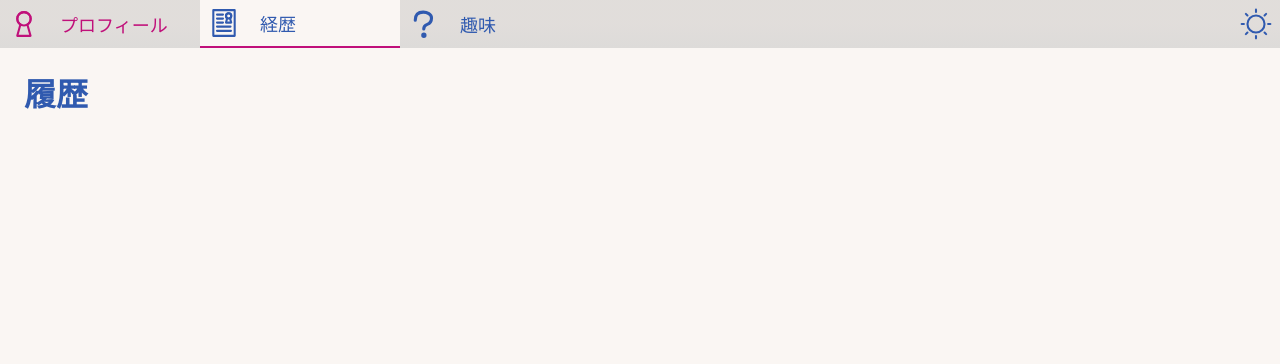
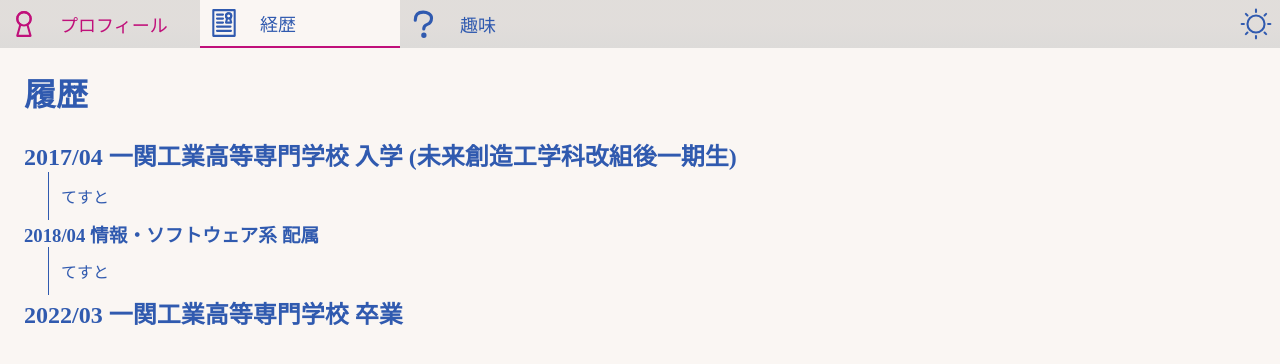
Before and after one commit to skpub/portfolio_v3, a SvelteKit app: page /career in a window 1280 px wide. Shown: the top 364 px of the page. Built offline with nearby package versions, Linux system fonts and the light colour scheme; a web font is replaced by a local one.

Commit message:
履歴の項目をちょっと追加

```diff
--- a/src/routes/career/+page.svelte
+++ b/src/routes/career/+page.svelte
@@ -1 +1,28 @@
 <h1>履歴</h1>
+
+<h2 class="title">2017/04 一関工業高等専門学校 入学 (未来創造工学科改組後一期生)</h2>
+<div class="box">
+  <div class="vertical_line"></div>
+  <div class="content">てすと</div>
+</div>
+<h3 class="title">2018/04 情報・ソフトウェア系 配属</h3>
+<div class="box">
+  <div class="vertical_line"></div>
+  <div class="content">てすと</div>
+</div>
+<h2 class="title">2022/03 一関工業高等専門学校 卒業</h2>
+<style>
+  .box {
+    display: flex;
+  }
+  .vertical_line {
+    width: 24px;
+    border-right: 1px solid var(--foreground);
+  }
+  .content {
+    margin: 12px;
+  }
+  .title {
+    margin: 0;
+  }
+</style>
```
Also changed, not shown: 2 other files (tests, documents, lock files or other folders).
